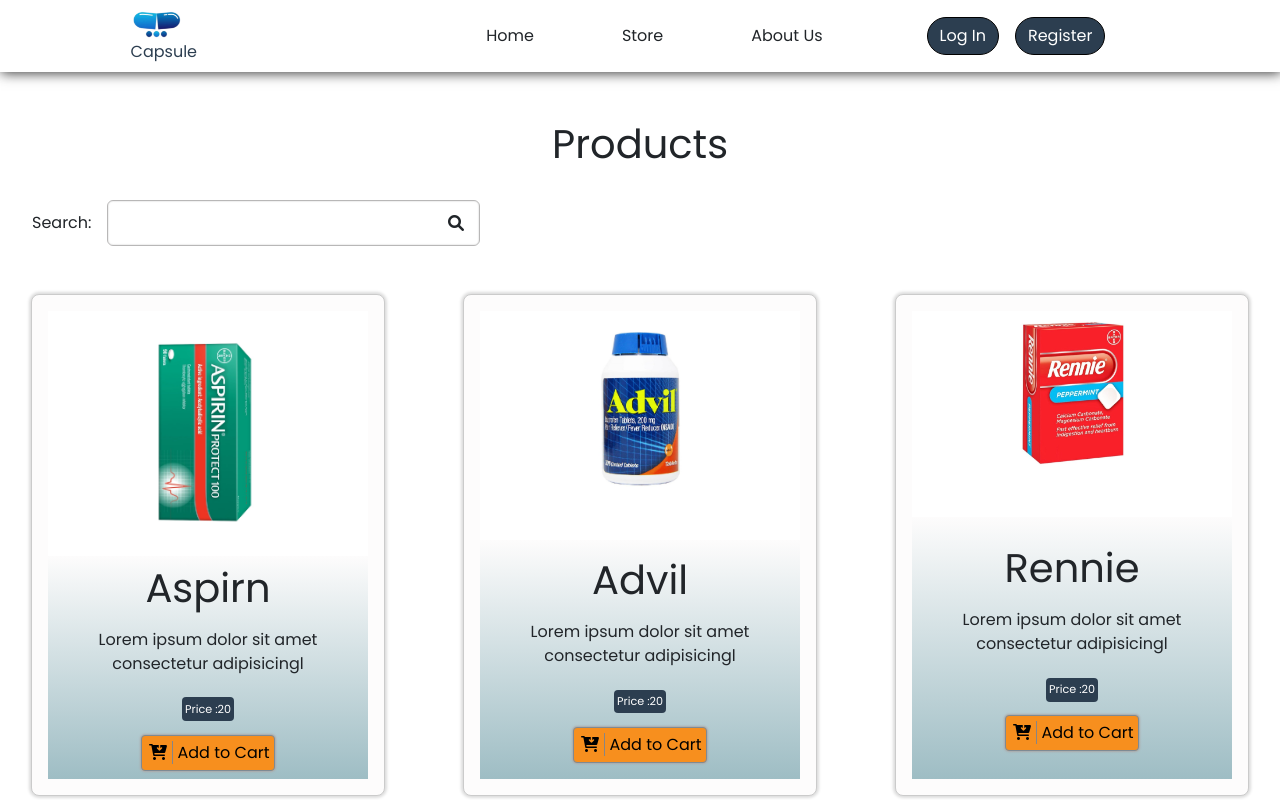
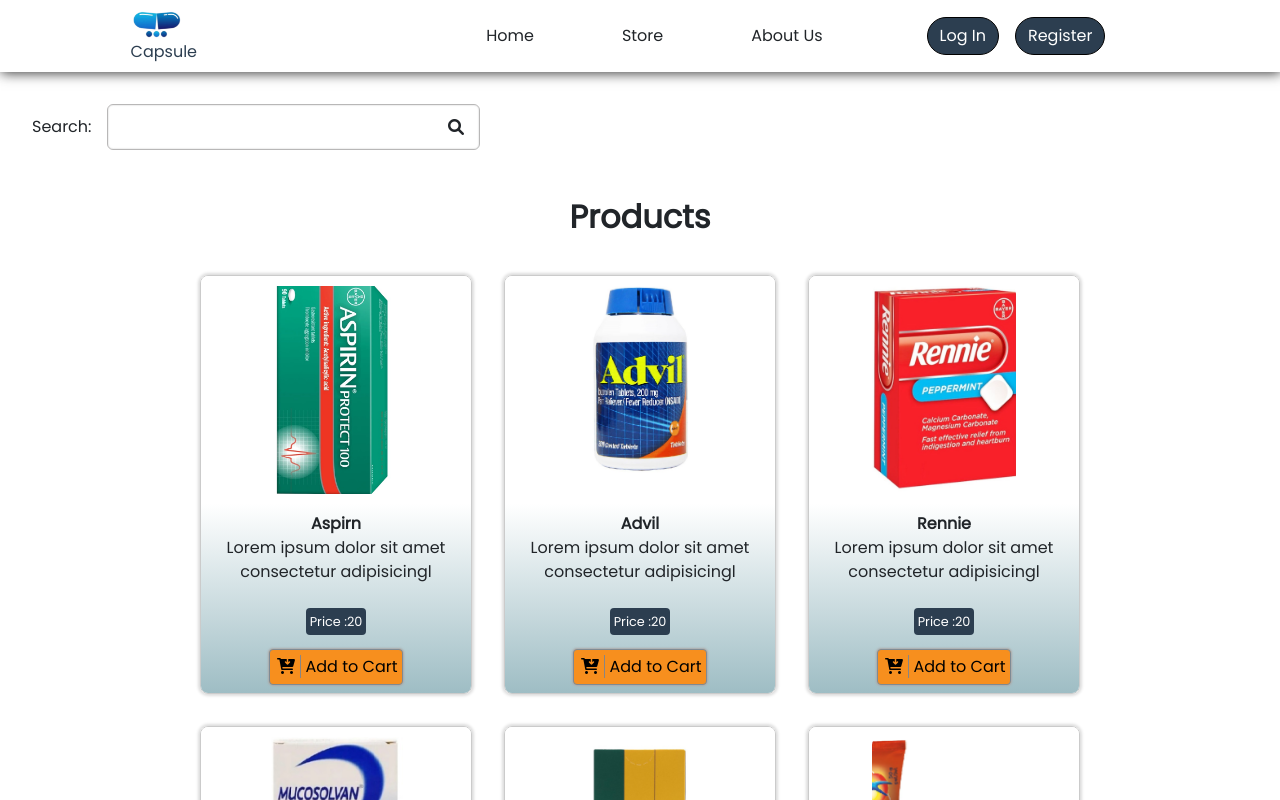
Before and after one commit to ReactG5Oca/drugStore, a React (Create React App) app: page /store in a window 1280 px wide. Shown: the top 800 px of the page. Built offline with nearby package versions, Linux system fonts and the light colour scheme.

Commit message:
prodect item

```diff
--- a/src/components/Card.js
+++ b/src/components/Card.js
@@ -6,25 +6,22 @@
 class Card extends Component {
   render() {
     return (
+      <div>
       <div className="Card">
         <div className="image-containerCard">
           <img src={this.props.src} alt={this.props.name} />
         </div>
         <div className="information-containerCard">
-          <h1>{this.props.title}</h1>
+         <div className="card-title">{this.props.title}</div>
           <div className="card-brief-description">
             <p>{this.props.description}</p>
           </div>
           <div className="PriceCard"> Price :{this.props.price}</div>
           <AddToCart itemId={this.props.id} />
-          {/* <div className="add-to-cart-btn">
-            <div className="btn-icon">
-              <i className="fa-solid fa-cart-arrow-down"></i>
-            </div>
-            <div className="btn-text"> Add to Cart</div>
-          </div> */}
         </div>
       </div>
+      </div>
+
     );
   }
 }
--- a/src/components/Products.js
+++ b/src/components/Products.js
@@ -21,10 +21,9 @@
 
     return (
       <>
-        <div className="Productsh1">
-          <h1>Products</h1>
-        </div>{" "}
-        <div className="filterInput">
+
+
+<div className="filterInput">
           <div>Search: </div>
           <input
             type="text"
@@ -34,7 +33,11 @@
           />
           <i class="fas fa-search"></i>
         </div>
-        <div className="Products">
+
+
+      <div className="ProductContainer">
+      <h2 className="titleProducts"> Products</h2>
+        <div className="main-containerProduct">
           {Supplements.filter(
             (sup) =>
               sup.onSale === false &&
@@ -52,7 +55,9 @@
             );
           })}
         </div>
+        </div>
       </>
+
     );
   }
 }
--- a/src/style/Card.css
+++ b/src/style/Card.css
@@ -1,39 +1,50 @@
+
+
+.image-containerCard img {
+  width: 9em;
+  height: 9em;
+  object-fit: cover;
+  transition: 0.5s ease;
+}
+
+.image-containerCard {
+  background-color: #ffffff;
+  overflow: hidden;
+  padding: 0.625em;
+  position: relative;
+  display: flex;
+}
+
+.image-containerCard img {
+  height: 13em;
+  object-fit: cover;
+  mix-blend-mode: initial;
+  border-radius: 8px;
+  margin: auto;
+}
+div .card-title {
+  font-weight: bold;
+  margin-bottom: 0;
+}
+
+
 .Card {
-  display: grid;
-  grid-template-columns: repeat(1, 1fr);
-  background-color: #fdfcfc;
-  padding: 1em;
-  width: 85%;
+  width: 17em;
+  display: flex;
+  flex-direction: column;
+  align-content: space-around;
+  align-items: stretch;
+  justify-content: space-between;
   border: 1px solid #cbcbcb;
   border-radius: 8px;
   box-shadow: 0px 0px 3px 2px #ddd;
   overflow: hidden;
-  margin: 0 auto;
 }
-
-.Card img,
-h1,
-p {
-  margin: 0 auto;
+.card-brief-description {
+  text-align: center;
+  margin-bottom: 0.1em;
 }
-
-.Card .image-containerCard img {
-  object-fit: cover;
-  transition: 0.5s ease;
-  width: 40%;
-  object-fit: cover;
-  mix-blend-mode: initial;
-  border-radius: 8px;
-}
-
-.Card .image-containerCard {
-  background-color: #ffffff;
-  overflow: hidden;
-  padding: 0.625em;
-  text-align: center;
-}
-
-.Card .information-containerCard {
+.information-containerCard {
   display: flex;
   flex-direction: column;
   align-content: center;
@@ -42,33 +53,37 @@
   padding: 0.5em;
 }
 
-.Card .PriceCard {
+
+
+.PriceCard{
   border-radius: 4px;
   background-color: var(--darkBlue);
   padding: 0.3125em;
-  font-size: 0.7em;
+  font-size: 0.8em;
   margin: 0.5em;
   color: white;
 }
 
-.Card .btn-icon {
+.btn-icon {
   width: 1.5em;
 }
 
-.Card .btn-icon::after {
+.btn-icon::after {
   content: " ";
   border-right: 1px solid #888585;
   position: relative;
   right: -0.3125em;
 }
 
-.Card .add-to-cart-btn:hover {
+
+
+.add-to-cart-btn:hover {
   cursor: pointer;
   box-shadow: 1px 0px 0px 0px #aca9a9;
   background-color: #efb436d0;
 }
 
-.Card .add-to-cart-btn {
+.add-to-cart-btn {
   display: flex;
   gap: 0.4375em;
   margin-top: 0.5em;
@@ -83,11 +98,11 @@
   transition: background-color 0.5s ease;
 }
 
-.Card .image-containerCard img:hover {
+.image-containerCard img:hover {
   transform: scale(1.1);
 }
 
-.Card .information-containerCard {
+.information-containerCard {
   display: flex;
   flex-direction: column;
   align-content: center;
@@ -99,22 +114,3 @@
   background: linear-gradient(to bottom, #a7c6bc00, #9ebdc4);
   background: -webkit-linear-gradient(to bottom, #4ca1af, #2c3e50);
 }
-
-/* @media (max-width:460px){
-    .FeaturedProducts{
-        grid-template-columns: repeat(1,1fr) !important;
-        width: 97%;
-      }
-
-} */
-@media (max-width: 426px) {
-  .Card {
-    margin: 0 auto;
-  }
-}
-
-@media (max-width: 768px) and (min-width: 426px) {
-  .Card {
-    margin: 0 auto;
-  }
-}
--- a/src/style/FeaturedProducts.css
+++ b/src/style/FeaturedProducts.css
@@ -21,18 +21,20 @@
 
   }
 
-  @media (max-width:768px) {
+  @media (max-width:868px) {
 
       .FeaturedProducts{
           grid-template-columns: repeat(2,1fr);
+
         }
 
   }
 
-  @media (max-width:460px){
+  @media (max-width:565px){
       .FeaturedProducts{
           grid-template-columns: repeat(1,1fr) !important;
-          width: 97%;
+          /* width: 97%; */
+          margin: 0 auto;
         }
 
   }
--- a/src/style/Products.css
+++ b/src/style/Products.css
@@ -1,29 +1,38 @@
-.Products{
-  display: grid;
-  grid-template-columns: repeat(3,1fr);
-  gap: 1em;
-  margin: 3em auto;
+
+
+
+.ProductContainer{
+  margin: 3em;
+}
+.ProductContainer .titleProducts {
+  text-align: center;
 }
 
-.Productsh1 {
-  margin-top: 3em;
-  display: flex;
-  justify-content: center;
+.ProductContainer .titleProducts {
+  text-align: center;
+  margin-bottom: 1.2em;
+  font-weight: 600;
 }
 
-@media (max-width:768px)  {
-
-    .Products{
-        grid-template-columns: repeat(2,1fr);
-
-      }
-
+.ProductContainer .main-containerProduct {
+  display: grid;
+  grid-template-columns: auto auto auto;
+  justify-content: center;
+  justify-items: center;
+  align-items: stretch;
+  align-content: center;
+  grid-gap: 2em;
 }
 
-@media (max-width:460px){
-    .Products{
-        grid-template-columns: repeat(1,1fr) !important;
-        width: 97%;
-      }
 
+
+ @media   (max-width:900px)  {
+ .ProductContainer .main-containerProduct{
+    grid-template-columns: auto auto;
+  }
 }
+@media only screen and (max-width: 575px) {
+ .ProductContainer .main-containerProduct{
+    grid-template-columns: auto;
+  }
+}
--- a/src/style/UserProfile.css
+++ b/src/style/UserProfile.css
@@ -12,7 +12,7 @@
 
     }
 
-    .image-information-containerUser   .information-containerUser h1,p {
+      .information-containerUser h1,.image-information-containerUser  p {
       margin: 1em;
     }
 
```
